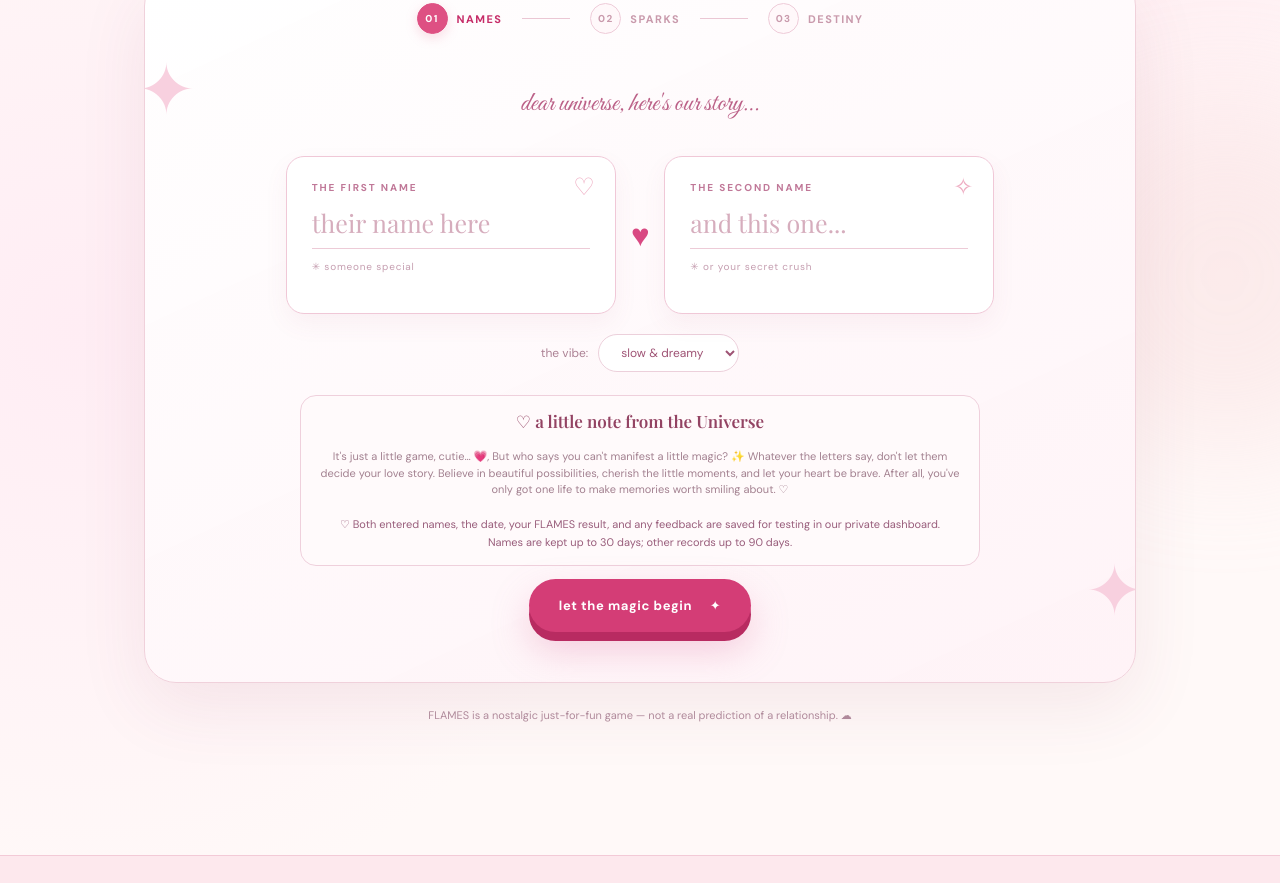
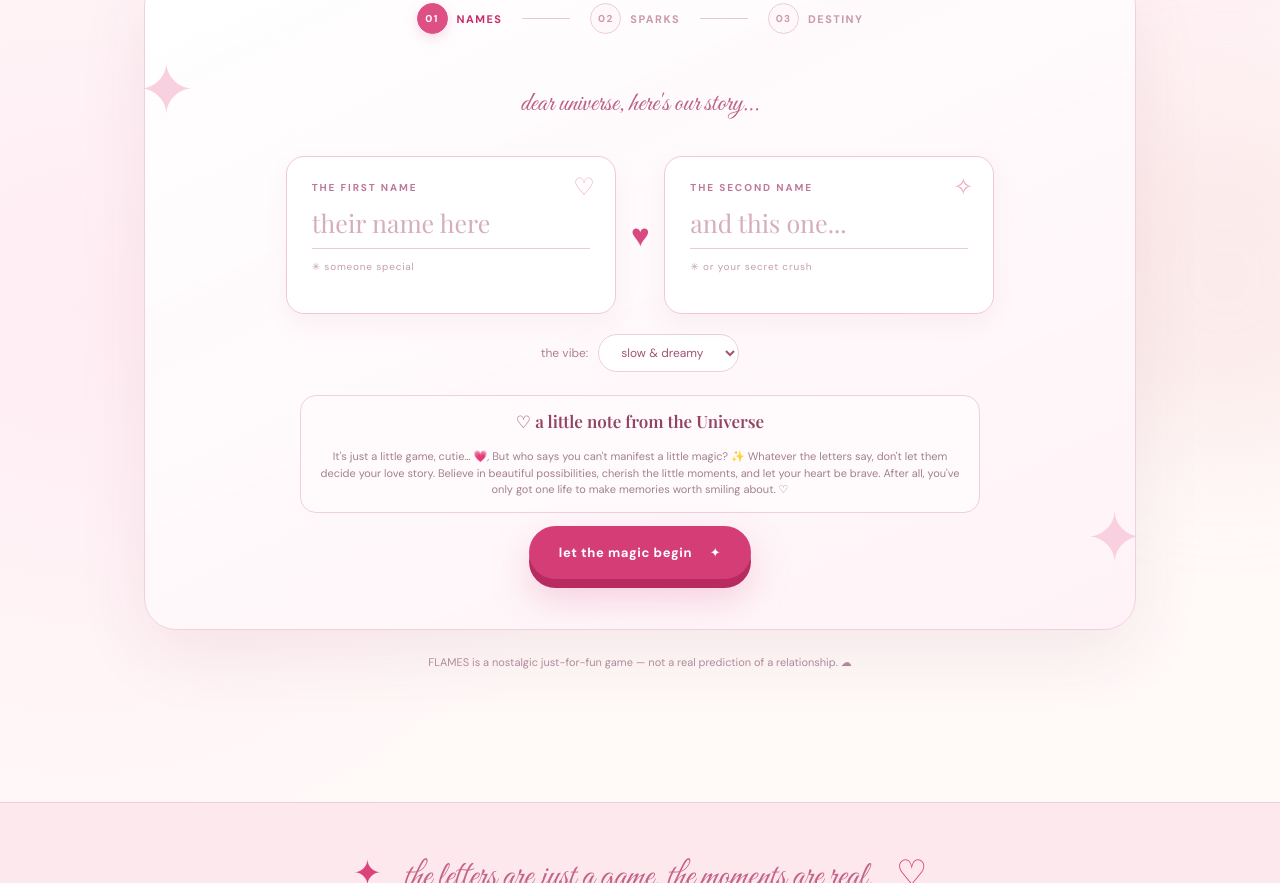
Before and after one commit to Rishikeshsanin/FLAMES, a website with bundled scripts: page index.html in a window 1280 px wide. Shown: the part 979-1862 px from the top of the page. Built offline with nearby package versions, Linux system fonts and the light colour scheme.

Commit message:
Update index.html

```diff
--- a/index.html
+++ b/index.html
@@ -60,7 +60,7 @@
       <aside class="consent-box entry-consent" aria-label="How your entries are used">
        <strong>♡ a little note from the Universe</strong>
        <p>It's just a little game, cutie… 💗, But who says you can't manifest a little magic? ✨ Whatever the letters say, don't let them decide your love story. Believe in beautiful possibilities, cherish the little moments, and let your heart be brave. After all, you've only got one life to make memories worth smiling about. ♡</p>
-       <small class="entry-storage-disclosure">♡ Both entered names, the date, your FLAMES result, and any feedback are saved for testing in our private dashboard. Names are kept up to 30 days; other records up to 90 days.</small>
+       <!-- <small class="entry-storage-disclosure">♡ Both entered names, the date, your FLAMES result, and any feedback are saved for testing in our private dashboard. Names are kept up to 30 days; other records up to 90 days.</small> -->
        <!-- <small>No account, use ,have fun , or public history. Please enter only names you are comfortable submitting.</small> -->
       </aside>
       <button type="submit" class="primary-button magic-button">let the magic begin <span aria-hidden="true">✦</span></button>
```
